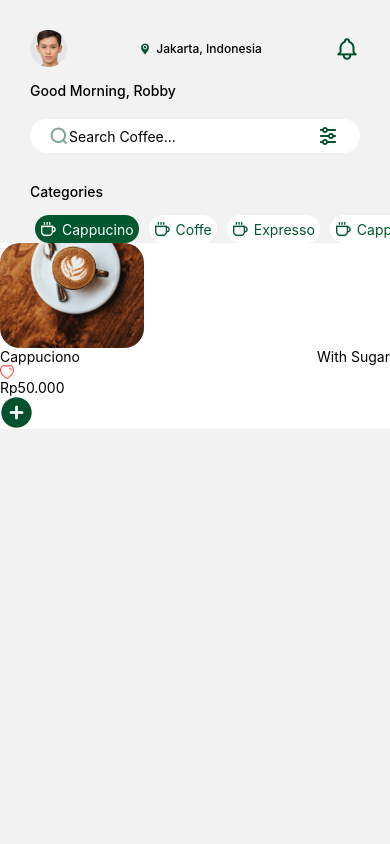
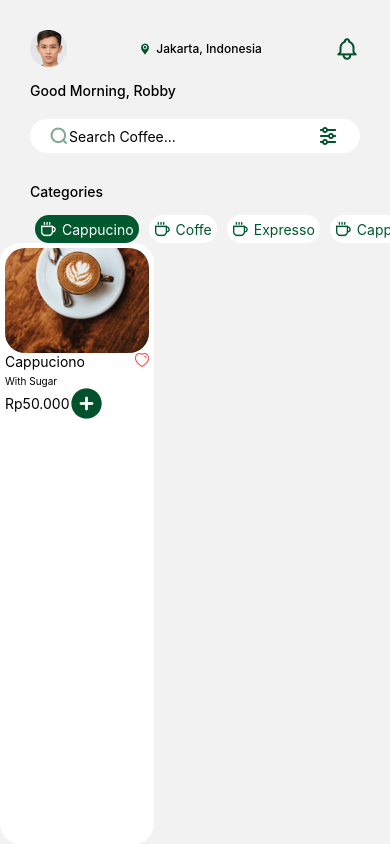
Before and after one commit to robbytrujillo/coffeshope, a React Native app: screen /Home in a window 390 px wide. Built offline with nearby package versions, Linux system fonts and the light colour scheme.

Commit message:
introduction cofeeshope | home page custom

```diff
--- a/src/pages/Home/index.js
+++ b/src/pages/Home/index.js
@@ -84,18 +84,19 @@ const Home = () => {
       {/* End Categories */}
 
       {/* Product */}
-      <ScrollView>
-        <View style={{ backgroundColor: 'white' }}>
+      <ScrollView horizontal={true} showsHorizontalScrollIndicator={false}>
+        <View style={{ backgroundColor: "white", borderRadius: 20, paddingHorizontal: 5, paddingVertical: 5, elevation: 10, shadowColor: 'black' }}>
           <Image source={PhotoCoffe} style={{ width: 144, height: 105, borderRadius: 20 }} />
           <View style={{ flexDirection: "row", justifyContent: "space-between" }}>
-            <Text>Cappuciono</Text>
-            <Text>With Sugar</Text>
+            <View>
+              <Text style={{ fontSize: 14, fontWeght: 500 }}>Cappuciono</Text>
+              <Text style={{ fontSize: 10, marginTop: 5 }}>With Sugar</Text>
+            </View>
+            <View>
+              <Image source={FavoriteOff} />
+            </View>
           </View>
-
-          <View>
-            <Image source={FavoriteOff} />
-          </View>
-          <View>
+          <View style={{ flexDirection: 'row', justifyContent: 'space-berween', alignItems: 'center' }}>
             <Text>Rp50.000</Text>
             <Image source={AddButton} />
           </View>
```
